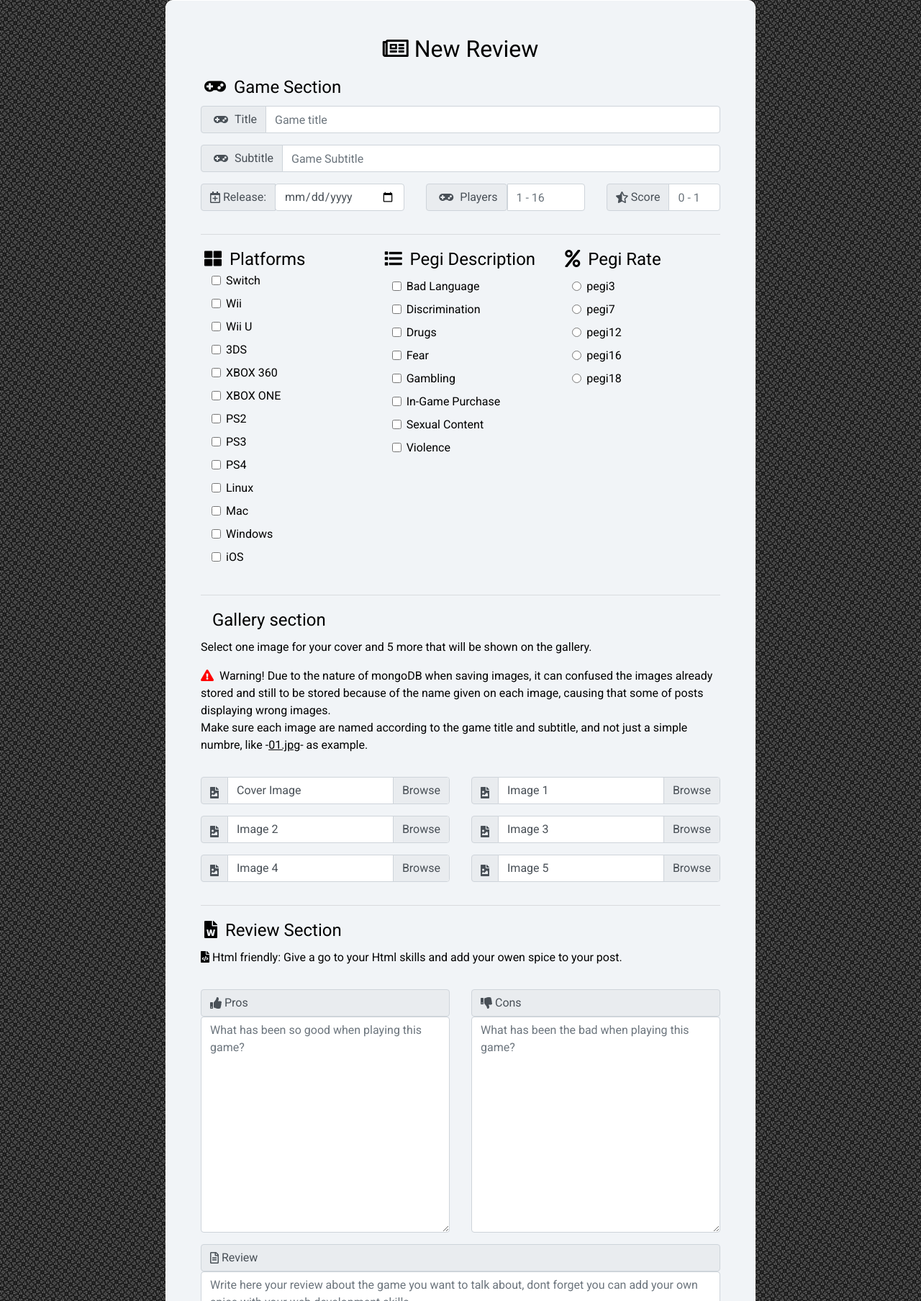
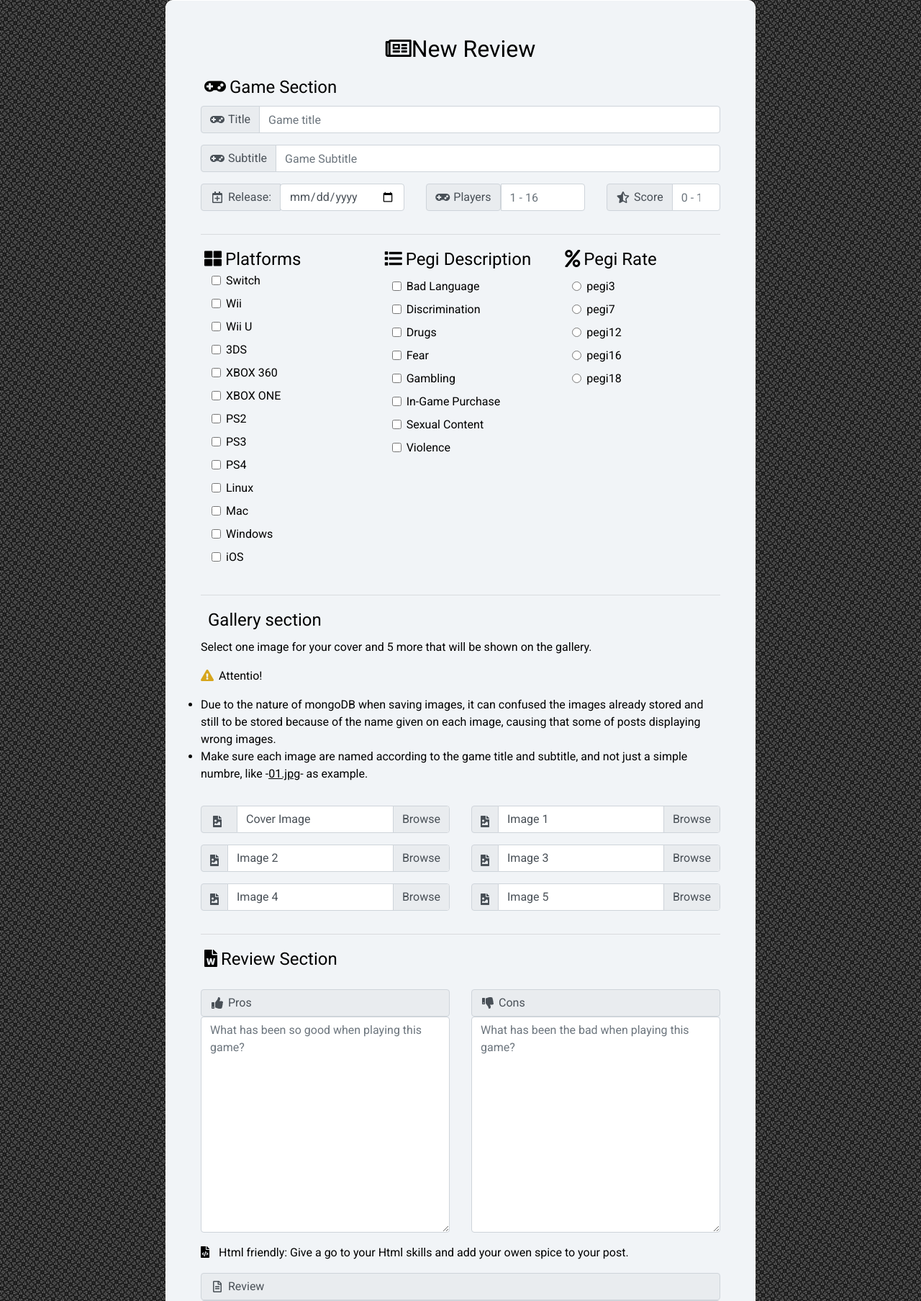
Before and after one commit to joseenciso/bottleneck, a Flask app: page /post in a window 1280 px wide. Shown: the part 86-1893 px from the top of the page at 72% size. Run offline with Flask 2, Linux system fonts and the light colour scheme; some libraries are stand-ins or nearby versions.

Commit message:
Making some little changings on edit post, new post and css

```diff
--- a/static/css/style.css
+++ b/static/css/style.css
@@ -292,6 +292,13 @@
     font-weight: 600;
 }
 
+/******************* New Post **************/
+label .far,
+label .fas,
+p .fas{
+    width: 20px;
+    margin-right: 5px;
+}
 
 /*****Edit Post ***********************/
 .gallery-label{
@@ -303,7 +310,7 @@
 }
 
 .fa-exclamation-triangle{
-    color: red;
+    color: rgb(214, 165, 28);
 }
 
 .icon-file{
--- a/templates/post.html
+++ b/templates/post.html
@@ -7,16 +7,16 @@
             <div class="row">
                 <div class="col-12">
                     <h2 class="post-heading">
-                        <i class="far fa-newspaper"></i>&nbsp;New Review
+                        <i class="far fa-newspaper"></i>New Review
                     </h2>
                     <legend class="post-legend">
-                        <i class="fas fa-gamepad"></i>&nbsp;Game Section
+                        <i class="fas fa-gamepad"></i>Game Section
                     </legend>
                 </div>
                 <div class="input-group mb-3 col-12">
                     <div class="input-group-prepend">
                         <label for="post-title" class="input-group-text">
-                            <i class="fas fa-gamepad"></i>&nbsp;Title
+                            <i class="fas fa-gamepad"></i>Title
                         </label>
                     </div>
                     <input type="text" class="form-control" name="post-title" id="post-title" placeholder="Game title" required>
@@ -25,7 +25,7 @@
                 <div class="input-group mb-3 col-12">
                     <div class="input-group-prepend">
                         <label for="post-title" class="input-group-text">
-                            <i class="fas fa-gamepad"></i>&nbsp;Subtitle
+                            <i class="fas fa-gamepad"></i>Subtitle
                         </label>
                     </div>
                     <input type="text" class="form-control" name="post-subtitle" id="post-subtitle" placeholder="Game Subtitle">
@@ -106,17 +106,20 @@
 
             <div class="row">
                 <div class="form-group col-lg-12">
-
                     <legend class="post-legend">
-                        <i class="fas fa-photo-video"></i>&nbsp;Gallery section
+                        <i class="fas fa-photo-video"></i>Gallery section
                     </legend>
                     <p>Select one image for your cover and 5 more that will be shown on the gallery.</p>
-                    <p><i class="fas fa-exclamation-triangle"></i>&nbsp;
-                        Warning! Due to the nature of mongoDB when saving images, it can confused the images already stored and
+                    <p><i class="fas fa-exclamation-triangle"></i>Attentio!</p>
+                        <ul class="post-list">
+                            <li>
+                                 Due to the nature of mongoDB when saving images, it can confused the images already stored and
                         still to be stored because of the name given on each image, causing that some of posts displaying wrong images.
-                        <br>
-                        Make sure each image are named according to the game title and subtitle, and not just a simple numbre, like -<u>01.jpg</u>- as example.
-                    </p>
+                            </li>
+                            <li>
+                                Make sure each image are named according to the game title and subtitle, and not just a simple numbre, like -<u>01.jpg</u>- as example.
+                            </li>
+                        </ul>
                 </div>
 
                 <div class="input-group mb-3 col-md-6 col-lg-6">
```
Also changed, not shown: other parts of templates/post.html (+14 -13 lines).
